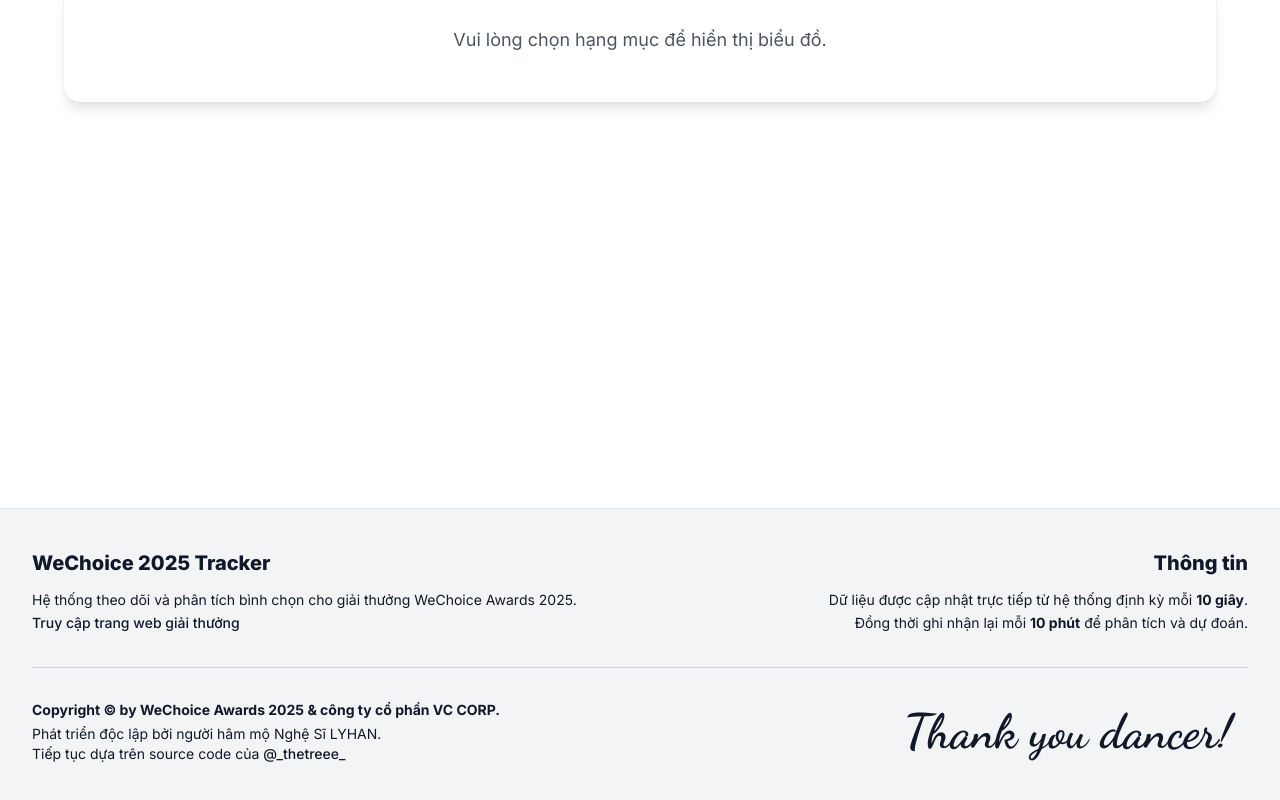
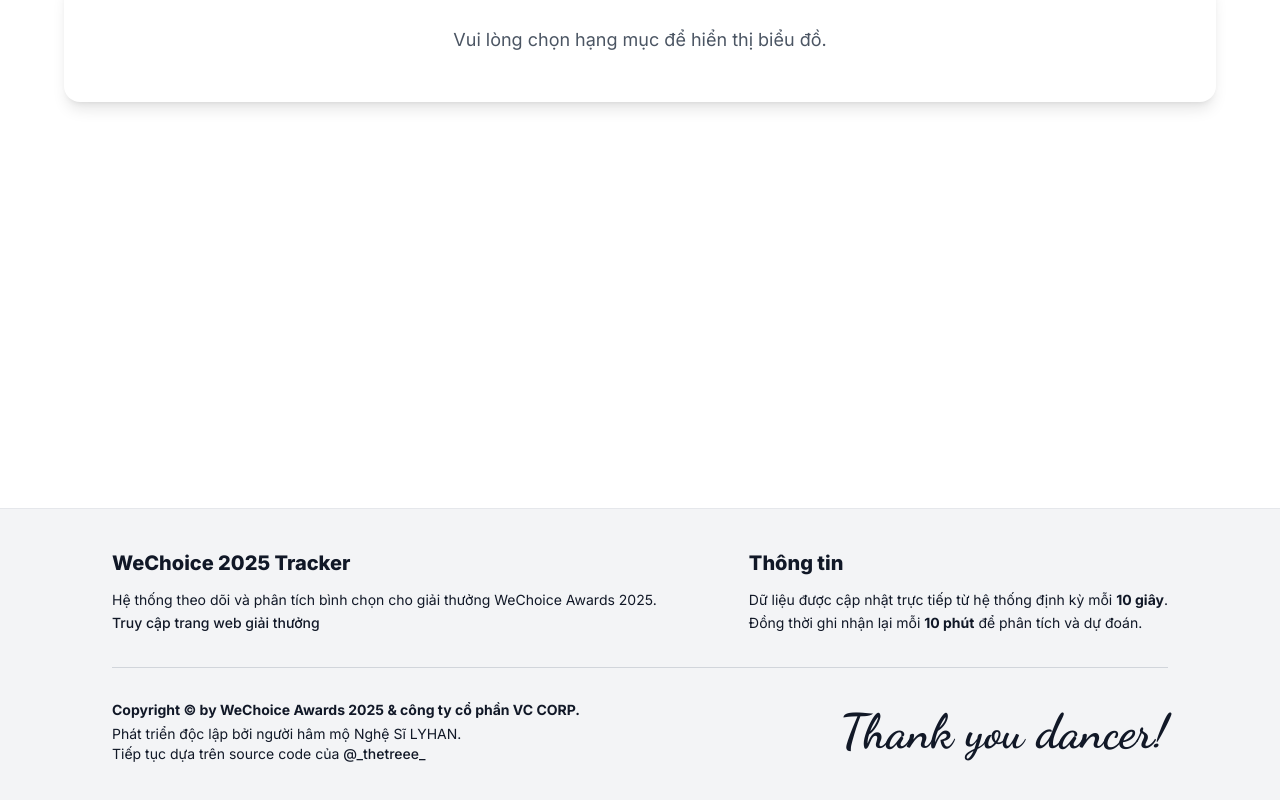
Before and after one commit to ntu09082007-eng/wechoice-tracker-frontend, a React (Vite) app: page /chart in a window 1280 px wide. Shown: the part 312-1112 px from the top of the page. Built offline with nearby package versions, Linux system fonts and the light colour scheme.

Commit message:
Update Footer.tsx

```diff
--- a/src/components/Footer.tsx
+++ b/src/components/Footer.tsx
@@ -5,17 +5,19 @@
 export default function Footer() {
   return (
     <footer className="bg-gray-100 py-10 mt-auto border-t border-gray-200">
-      <div className="container mx-auto px-4 md:px-8">
+      <div className="container mx-auto px-4">
 
-        {/* WRAPPER: max-w-7xl để rộng rãi, không bị rớt chữ */}
-        <div className="max-w-7xl mx-auto">
+        {/* --- WRAPPER CHÍNH --- */}
+        {/* 1. max-w-7xl: Giữ độ rộng tối đa để không bị rớt chữ */}
+        {/* 2. md:px-12 lg:px-24: Đẩy nội dung từ 2 bên vào trong "1 tí" như bạn muốn */}
+        <div className="max-w-7xl mx-auto md:px-12 lg:px-24">
 
           {/* --- PHẦN TRÊN --- */}
-          {/* justify-between: Đẩy 2 cục ra sát lề trái và phải */}
+          {/* justify-between: Đẩy 2 cột sang 2 phía */}
           <div className="flex flex-col md:flex-row justify-between gap-8 mb-8">
 
-            {/* Cột trái */}
-            <div className="space-y-3 text-center md:text-left">
+            {/* Cột trái: Căn lề trái (Mặc định) */}
+            <div className="space-y-3 text-left">
               <h2 className="text-xl font-extrabold text-gray-900">WeChoice 2025 Tracker</h2>
               <p className="text-gray-900 text-sm leading-relaxed font-normal">
                 Hệ thống theo dõi và phân tích bình chọn cho giải thưởng WeChoice Awards 2025.
@@ -31,8 +33,9 @@
               </p>
             </div>
 
-            {/* Cột phải */}
-            <div className="space-y-3 text-center md:text-right">
+            {/* Cột phải: Đã sửa thành CĂN LỀ TRÁI (text-left) */}
+            {/* Dù căn lề trái, nhưng nhờ justify-between nên cả khối này vẫn nằm bên phải màn hình */}
+            <div className="space-y-3 text-left">
               <h3 className="text-xl font-extrabold text-gray-900">Thông tin</h3>
               <p className="text-gray-900 text-sm leading-relaxed font-normal">
                 Dữ liệu được cập nhật trực tiếp từ hệ thống định kỳ mỗi <strong className="font-bold">10 giây</strong>.
@@ -42,14 +45,13 @@
             </div>
           </div>
 
-          {/* Đường gạch ngang */}
+          {/* Đường gạch ngang (Giữ nguyên) */}
           <div className="h-px bg-gray-300 w-full mb-8"></div>
 
           {/* --- PHẦN DƯỚI --- */}
-          {/* justify-between: Đẩy cục Copyright sang trái (thẳng hàng trên), cục Chữ ký sang phải */}
           <div className="flex flex-col md:flex-row justify-between items-center gap-8 text-center md:text-left">
 
-            {/* Copyright & Credits: Nằm sát lề trái */}
+            {/* Copyright & Credits */}
             <div className="text-sm text-gray-900 space-y-1">
               <p className="font-bold">Copyright © by WeChoice Awards 2025 & công ty cổ phần VC CORP.</p>
               <p className="font-normal">
@@ -67,8 +69,8 @@
               </p>
             </div>
 
-            {/* Chữ ký: Nằm sát lề phải, IN ĐẬM và TO */}
-            <div className="font-cursive font-bold text-4xl md:text-5xl text-gray-900 md:pr-4" style={{ fontFamily: '"Dancing Script", cursive', fontWeight: 700 }}>
+            {/* Chữ ký: Giữ nguyên độ đậm và size */}
+            <div className="font-cursive font-bold text-4xl md:text-5xl text-gray-900" style={{ fontFamily: '"Dancing Script", cursive', fontWeight: 700 }}>
               Thank you dancer!
             </div>
           </div>
```
